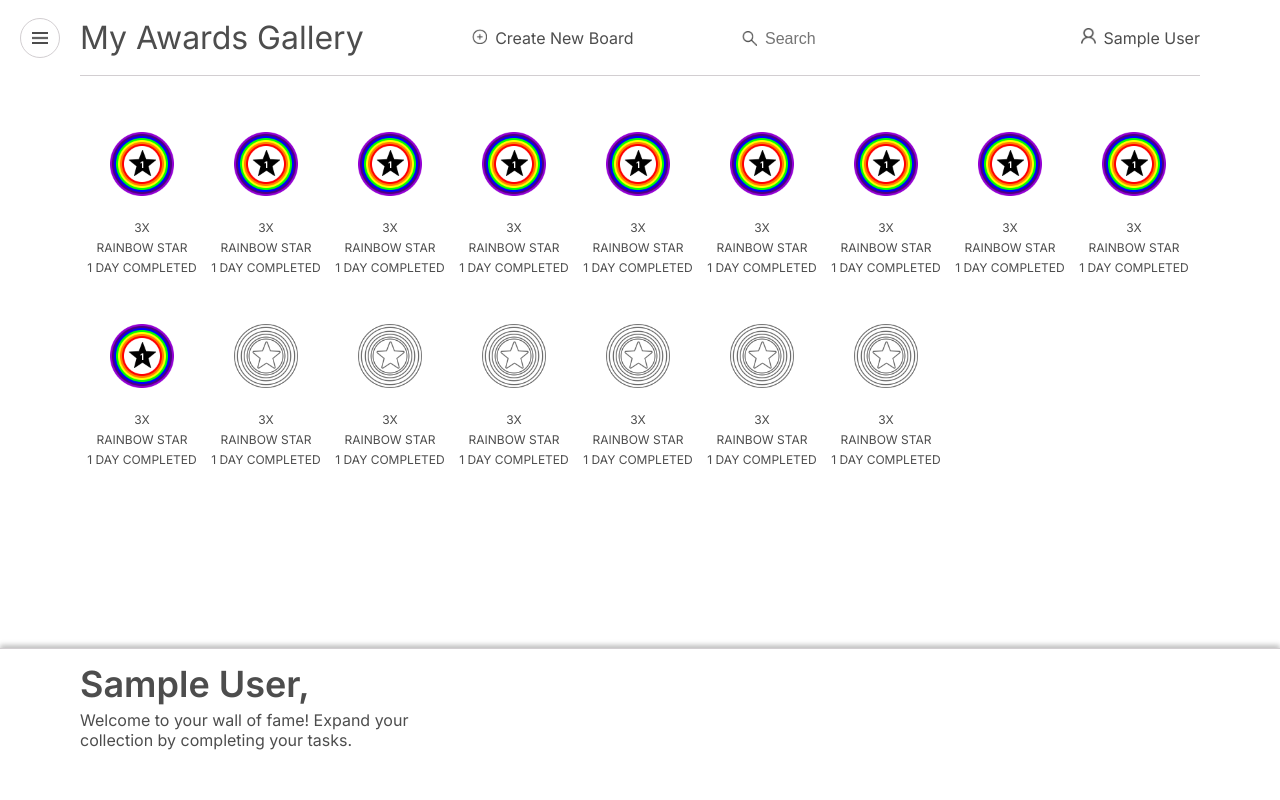
After one commit to luciehrbkova/RnBw, a Flask app: page /awards in a window 1280 px wide. The commit adds this page. Run offline with Flask 2, Linux system fonts and the light colour scheme; the visitor is signed in with stand-in values (Sample User, id 1); data comes from the database, SQL or seed files in the repository; both versions use the stored data as it was after the commit.

Commit message:
board form

```diff
--- a/app/routes.py
+++ b/app/routes.py
@@ -52,15 +52,36 @@ def register():
         return redirect(url_for('login'))
     return render_template('register.html', title='Registration', form=form)
 
-@app.route("/home")
+@app.route("/home", methods=['GET', 'POST'])
 @login_required
 def home():
-    return render_template('home.html', title='home')
+    user = current_user
+    return render_template('home.html', title='Home')
 
 @app.route("/myboards")
 @login_required
 def myboards():
-    return render_template('myboards.html', title='home')
+    user = current_user
+    boards = user.boards.all()
+    return render_template('myboards.html', title='My Boards', boards=boards, user=user)
+
+@app.route("/awards")
+@login_required
+def awards():
+    user = current_user
+    return render_template('awards.html', title='My Awards Gallery')
+
+@app.route("/reports")
+@login_required
+def reports():
+    user = current_user
+    return render_template('reports.html', title='My Analytics')
+
+@app.route("/board")
+@login_required
+def board():
+    user = current_user
+    return render_template('board.html', title='Board')
 
 @app.route("/test")
 def test():
--- a/app/static/css/style.css
+++ b/app/static/css/style.css
@@ -62,7 +62,13 @@ h2 {
 
 a {
   text-decoration: none;
+  color: inherit;
   font-weight: 400;
+  color: #4D4D4D !important;
+}
+
+li {
+  color: #4D4D4D !important;
 }
 
 .text_center {
@@ -122,6 +128,10 @@ a {
 #dropdown_menu ul {
   margin: 0;
   padding: 0;
+}
+
+#dropdown_menu ul a {
+  color: #4D4D4D;
 }
 
 .menu_item {
@@ -719,4 +729,67 @@ a {
   text-align: center;
   color: #FA4A4A;
 }
+
+#newboardForm {
+  display: -webkit-box;
+  display: -ms-flexbox;
+  display: flex;
+  -webkit-box-orient: vertical;
+  -webkit-box-direction: normal;
+      -ms-flex-direction: column;
+          flex-direction: column;
+  padding: 40px 40px 50px 40px;
+  width: 380px;
+  position: absolute;
+  left: calc( 50vw - 190px);
+  top: 20vh;
+  z-index: 100;
+  background: #D2CED1;
+  border-radius: 1rem;
+}
+
+@media screen and (max-width: 600px) {
+  #newboardForm {
+    width: 300px;
+    left: calc( 50vw - 150px);
+  }
+}
+
+#newboardForm input {
+  width: 300px;
+  padding: 8px 15px;
+  margin-top: 10px;
+  border: 1px solid #D2CED1;
+  color: #4D4D4D;
+}
+
+@media screen and (max-width: 600px) {
+  #newboardForm input {
+    width: 220px;
+  }
+}
+
+#newboardForm input::-webkit-input-placeholder {
+  color: #4D4D4D;
+}
+
+#newboardForm input:-ms-input-placeholder {
+  color: #4D4D4D;
+}
+
+#newboardForm input::-ms-input-placeholder {
+  color: #4D4D4D;
+}
+
+#newboardForm input::placeholder {
+  color: #4D4D4D;
+}
+
+#newboardForm input:focus {
+  outline: none;
+}
+
+.pointer {
+  cursor: pointer;
+}
 /*# sourceMappingURL=style.css.map */
--- a/app/static/css/style.sass
+++ b/app/static/css/style.sass
@@ -56,8 +56,11 @@ h2
     line-height: 3.75rem
 a
     text-decoration: none
+    color: inherit
     font-weight: 400
-    color: $black
+    color: $black !important
+li
+    color: $black !important
 .text_center
     text-align: center
 .date
@@ -436,3 +439,33 @@ a
 .required_field
     text-align: center
     color: $red
+
+// create board
+#newboardForm
+    display: flex
+    flex-direction: column
+    padding: 40px 40px 50px 40px
+    width: 380px
+    position: absolute
+    left: calc( 50vw - 190px)
+    top: 20vh
+    z-index: 100
+    background: $grey
+    border-radius: 1rem
+    @media screen and ( max-width: 600px )
+        width: 300px
+        left: calc( 50vw - 150px )
+    input
+        width: 300px
+        padding: 8px 15px
+        margin-top: 10px
+        border: 1px solid $grey
+        color: $black
+        @media screen and ( max-width: 600px )
+            width: 220px
+        &::placeholder
+            color: $black
+        &:focus
+            outline: none
+.pointer
+    cursor: pointer
--- a/app/static/js/myscript.js
+++ b/app/static/js/myscript.js
@@ -3,13 +3,13 @@
 function openNav()
     {
         document.getElementById("dropdown_menu").style.display = "block";
-        document.getElementById("menu_img").src = "static/img/close_menu.png";
+        document.getElementById("menu_img").src = "/static/img/close_menu.png";
         document.getElementById("btn_menu").setAttribute("onClick", "closeNav()");
     }
 
     function closeNav()
     {
         document.getElementById("dropdown_menu").style.display = "none";
-        document.getElementById("menu_img").src = "{{ url_for('static', filename='static/img/menu.png') }}";
+        document.getElementById("menu_img").src = "{{ url_for('static', filename='/static/img/menu.png') }}";
         document.getElementById("btn_menu").setAttribute("onClick", "openNav()");
     }
--- /dev/null
+++ b/app/templates/applayout.html
@@ -0,0 +1,92 @@
+<!DOCTYPE html>
+<html lang="en">
+<head>
+    <!--block head ----------------------------------- -->
+    {% block headnav %}
+    <meta charset="UTF-8">
+    <meta name="viewport" content="width=device-width, initial-scale=1.0">
+    <!-- <script type="text/javascript" src="{{ url_for('static', filename='js/myscript.js') }}"></script> -->
+    <link rel="stylesheet" href="{{ url_for('static', filename='css/style.css') }}">
+    <link href="https://fonts.googleapis.com/css2?family=Inter:wght@100;200;300;400;500;600;700;800;900&display=swap" rel="stylesheet">
+    <title>{{ title }}</title>
+</head>
+<body>
+    <!--block body ----------------------------------- -->
+    <!--*********************** HERO PAGE *************************-->
+    <section class="board">
+        <nav class="navigation">
+            <div class="menu_box flex_center">
+                <div class="menu_circle flex_center" id="btn_menu" onclick="openNav()">
+                    <div class="hmb_box flex_center"><img src="{{ url_for('static', filename='img/menu.png') }}" alt="" id="menu_img"></div>
+                </div>
+            </div>
+            <div class="nav_bar flex_row_spacebetween">
+                <h1>{{ title }}</h1>
+                <a href="{{ url_for('board') }}"><span class="flex_row_spacebetween mobile_none pointer"><div class="box_user_img"><img src="{{ url_for('static', filename='img/new.png') }}" alt=""></div>Create New Board</span></a>
+                <span class="searchbox flex_row_spacebetween mobile_none"><div class="box_user_img"><img src="{{ url_for('static', filename='img/lupa.png') }}" alt=""></div><input class="searchinput" type="text" placeholder="Search"></span>
+                <span class="flex_row_spacebetween"><div class="box_user_img"><img src="{{ url_for('static', filename='img/user.png') }}" alt=""></div>{{ current_user.name }}</span>
+            </div>
+            <div class="menu_box"></div>
+        </nav>
+        <div id="dropdown_menu">
+            <ul>
+                <a href="{{ url_for('board') }}"><li class="menu_item">New Board</li></a>
+                <li class="menu_item"><a href="{{ url_for('myboards') }}">My Boards</a></li>
+                <li class="menu_item"><a href="{{ url_for('awards') }}">Awards Gallery</a></li>
+                <li class="menu_item"><a href="{{ url_for('reports') }}">Reports</a></li>
+                <a href="{{ url_for('logout') }}"><li class="menu_item">Sign Out</li></a>
+            </ul>
+        </div>
+
+
+        {% endblock %}
+         <!--block rainbow ----------------------------------- -->
+         {% block rainbow %}
+         <!-- can be removed -->
+
+        <!-- <div class="rainbow_box flex_center">
+            <div class="rainbox_dimensions">
+            </div>
+        </div> -->
+        <!-- <form action="" method="GET" id="newboardForm">
+            <label for=""></label>
+            <input type="text" placeholder="New Board">
+            <input type="submit" value="Create" class="submit">
+        </form> -->
+        {% endblock %}
+
+
+        <!--block main ----------------------------------- -->
+        {% block main %}
+
+
+        {% endblock %}
+
+
+
+         <!--block dashboard ----------------------------------- -->
+         {% block dashboard %}
+
+        {% endblock %}
+
+
+    </section>
+<script>
+// _____________________dropdown menu_______________________________
+function openNav()
+    {
+        document.getElementById("dropdown_menu").style.display = "block";
+        document.getElementById("menu_img").src = "{{ url_for('static', filename='img/close_menu.png') }}";
+        document.getElementById("btn_menu").setAttribute("onClick", "closeNav()");
+    }
+
+    function closeNav()
+    {
+        document.getElementById("dropdown_menu").style.display = "none";
+        document.getElementById("menu_img").src = "{{ url_for('static', filename='img/menu.png') }}";
+        document.getElementById("btn_menu").setAttribute("onClick", "openNav()");
+    }
+
+</script>
+</body>
+</html>
--- /dev/null
+++ b/app/templates/awards.html
@@ -0,0 +1,154 @@
+{% extends "applayout.html" %}
+
+ <!--block main ----------------------------------- -->
+ {% block main %}
+ <!-- ***************** MAIN SECTION **************************** -->
+ <section class="main no_overflow flex-wrap">
+    <div class="award_card">
+        <div class="award"><img src="{{ url_for('static', filename='img/award.png') }}" alt=""></div>
+        <div class="text_center">
+            <span class="date">3x</span><br>
+            <span class="date">RAINBOW STAR</span><br>
+            <span class="date">1 DAY completed</span>
+        </div>
+    </div>
+    <div class="award_card">
+        <div class="award"><img src="{{ url_for('static', filename='img/award.png') }}" alt=""></div>
+        <div class="text_center">
+            <span class="date">3x</span><br>
+            <span class="date">RAINBOW STAR</span><br>
+            <span class="date">1 DAY completed</span>
+        </div>
+    </div>
+    <div class="award_card">
+        <div class="award"><img src="{{ url_for('static', filename='img/award.png') }}" alt=""></div>
+        <div class="text_center">
+            <span class="date">3x</span><br>
+            <span class="date">RAINBOW STAR</span><br>
+            <span class="date">1 DAY completed</span>
+        </div>
+    </div>
+    <div class="award_card">
+        <div class="award"><img src="{{ url_for('static', filename='img/award.png') }}" alt=""></div>
+        <div class="text_center">
+            <span class="date">3x</span><br>
+            <span class="date">RAINBOW STAR</span><br>
+            <span class="date">1 DAY completed</span>
+        </div>
+    </div>
+    <div class="award_card">
+        <div class="award"><img src="{{ url_for('static', filename='img/award.png') }}" alt=""></div>
+        <div class="text_center">
+            <span class="date">3x</span><br>
+            <span class="date">RAINBOW STAR</span><br>
+            <span class="date">1 DAY completed</span>
+        </div>
+    </div>
+    <div class="award_card">
+        <div class="award"><img src="{{ url_for('static', filename='img/award.png') }}" alt=""></div>
+        <div class="text_center">
+            <span class="date">3x</span><br>
+            <span class="date">RAINBOW STAR</span><br>
+            <span class="date">1 DAY completed</span>
+        </div>
+    </div>
+    <div class="award_card">
+        <div class="award"><img src="{{ url_for('static', filename='img/award.png') }}" alt=""></div>
+        <div class="text_center">
+            <span class="date">3x</span><br>
+            <span class="date">RAINBOW STAR</span><br>
+            <span class="date">1 DAY completed</span>
+        </div>
+    </div>
+    <div class="award_card">
+        <div class="award"><img src="{{ url_for('static', filename='img/award.png') }}" alt=""></div>
+        <div class="text_center">
+            <span class="date">3x</span><br>
+            <span class="date">RAINBOW STAR</span><br>
+            <span class="date">1 DAY completed</span>
+        </div>
+    </div>
+    <div class="award_card">
+        <div class="award"><img src="{{ url_for('static', filename='img/award.png') }}" alt=""></div>
+        <div class="text_center">
+            <span class="date">3x</span><br>
+            <span class="date">RAINBOW STAR</span><br>
+            <span class="date">1 DAY completed</span>
+        </div>
+    </div>
+    <div class="award_card">
+        <div class="award"><img src="{{ url_for('static', filename='img/award.png') }}" alt=""></div>
+        <div class="text_center">
+            <span class="date">3x</span><br>
+            <span class="date">RAINBOW STAR</span><br>
+            <span class="date">1 DAY completed</span>
+        </div>
+    </div>
+    <!-- second row -->
+
+    <div class="award_card">
+        <div class="award"><img src="{{ url_for('static', filename='img/grey_award.png') }}" alt=""></div>
+        <div class="text_center">
+            <span class="date">3x</span><br>
+            <span class="date">RAINBOW STAR</span><br>
+            <span class="date">1 DAY completed</span>
+        </div>
+    </div>
+    <div class="award_card">
+        <div class="award"><img src="{{ url_for('static', filename='img/grey_award.png') }}" alt=""></div>
+        <div class="text_center">
+            <span class="date">3x</span><br>
+            <span class="date">RAINBOW STAR</span><br>
+            <span class="date">1 DAY completed</span>
+        </div>
+    </div>
+    <div class="award_card">
+        <div class="award"><img src="{{ url_for('static', filename='img/grey_award.png') }}" alt=""></div>
+        <div class="text_center">
+            <span class="date">3x</span><br>
+            <span class="date">RAINBOW STAR</span><br>
+            <span class="date">1 DAY completed</span>
+        </div>
+    </div>
+    <div class="award_card">
+        <div class="award"><img src="{{ url_for('static', filename='img/grey_award.png') }}" alt=""></div>
+        <div class="text_center">
+            <span class="date">3x</span><br>
+            <span class="date">RAINBOW STAR</span><br>
+            <span class="date">1 DAY completed</span>
+        </div>
+    </div>
+    <div class="award_card">
+        <div class="award"><img src="{{ url_for('static', filename='img/grey_award.png') }}" alt=""></div>
+        <div class="text_center">
+            <span class="date">3x</span><br>
+            <span class="date">RAINBOW STAR</span><br>
+            <span class="date">1 DAY completed</span>
+        </div>
+    </div>
+    <div class="award_card">
+        <div class="award"><img src="{{ url_for('static', filename='img/grey_award.png') }}" alt=""></div>
+        <div class="text_center">
+            <span class="date">3x</span><br>
+            <span class="date">RAINBOW STAR</span><br>
+            <span class="date">1 DAY completed</span>
+        </div>
+    </div>
+
+
+
+</section>
+{% endblock %}
+
+<!--block dashboard ----------------------------------- -->
+{% block dashboard %}
+<!-- ***************** DASHBOARD **************************** -->
+<div class="dashboard flex_row_spacebetween">
+    <div class="column">
+        <span class="name">{{ current_user.name }},</span>
+        <p class="message">Welcome to your wall of fame! Expand your collection by completing your tasks.</p>
+    </div>
+    <div class="column tablet_none">
+    </div>
+</div>
+{% endblock %}
--- a/app/templates/loginlayout.html
+++ b/app/templates/loginlayout.html
@@ -55,5 +55,6 @@
         </section>
     </section>
     {% endblock %}
+    <script type="text/javascript" src="{{ url_for('static', filename='js/myscript.js') }}"></script>
 </body>
 </html>
```
Also changed, not shown: app/templates/board.html (renamed from migrations/versions/1b96f0468ede_users_table.py, +24 -34 lines), app/templates/home copy.html (added, +113 -0 lines), app/templates/home.html (+4 -70 lines), app/templates/reports.html (added, +87 -0 lines), app.db, app/static/img/award.png (added), app/static/img/grey_award.png (added), 1 other file.
